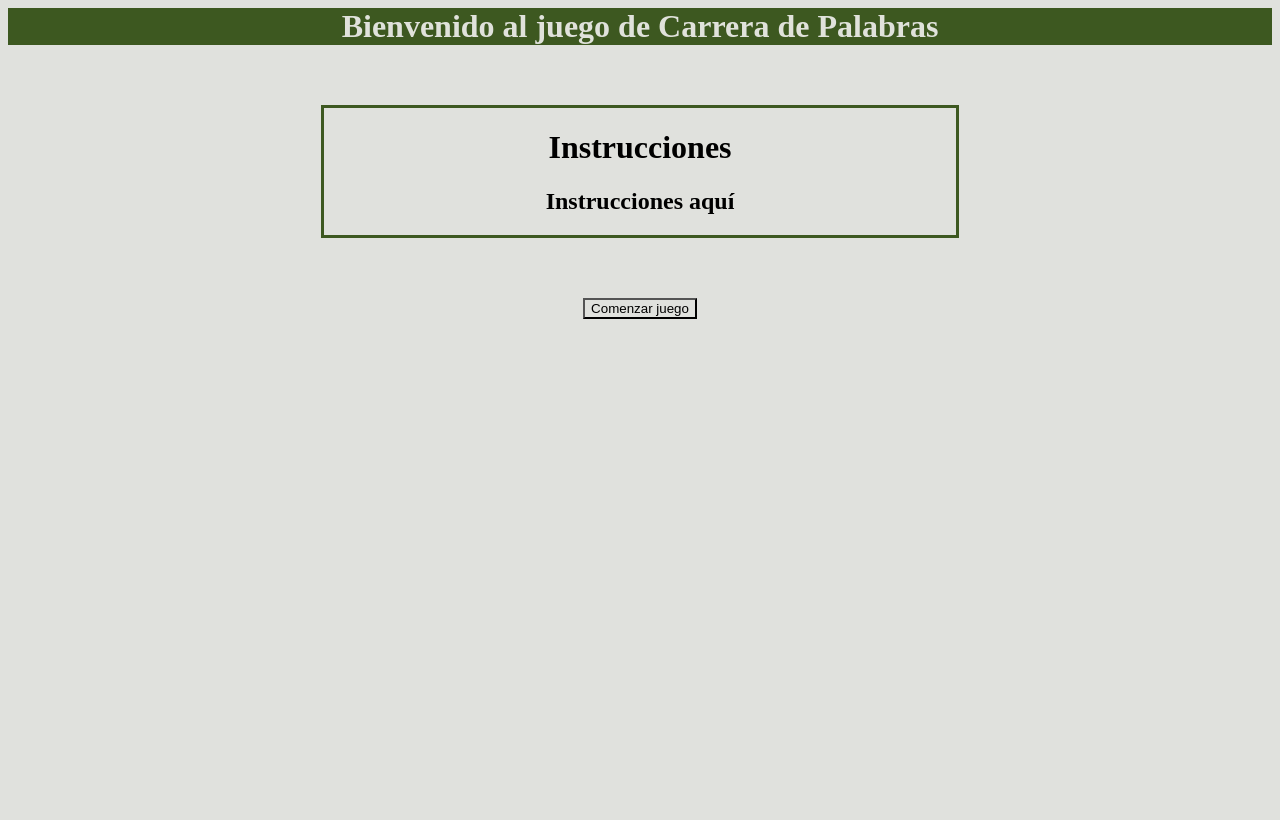
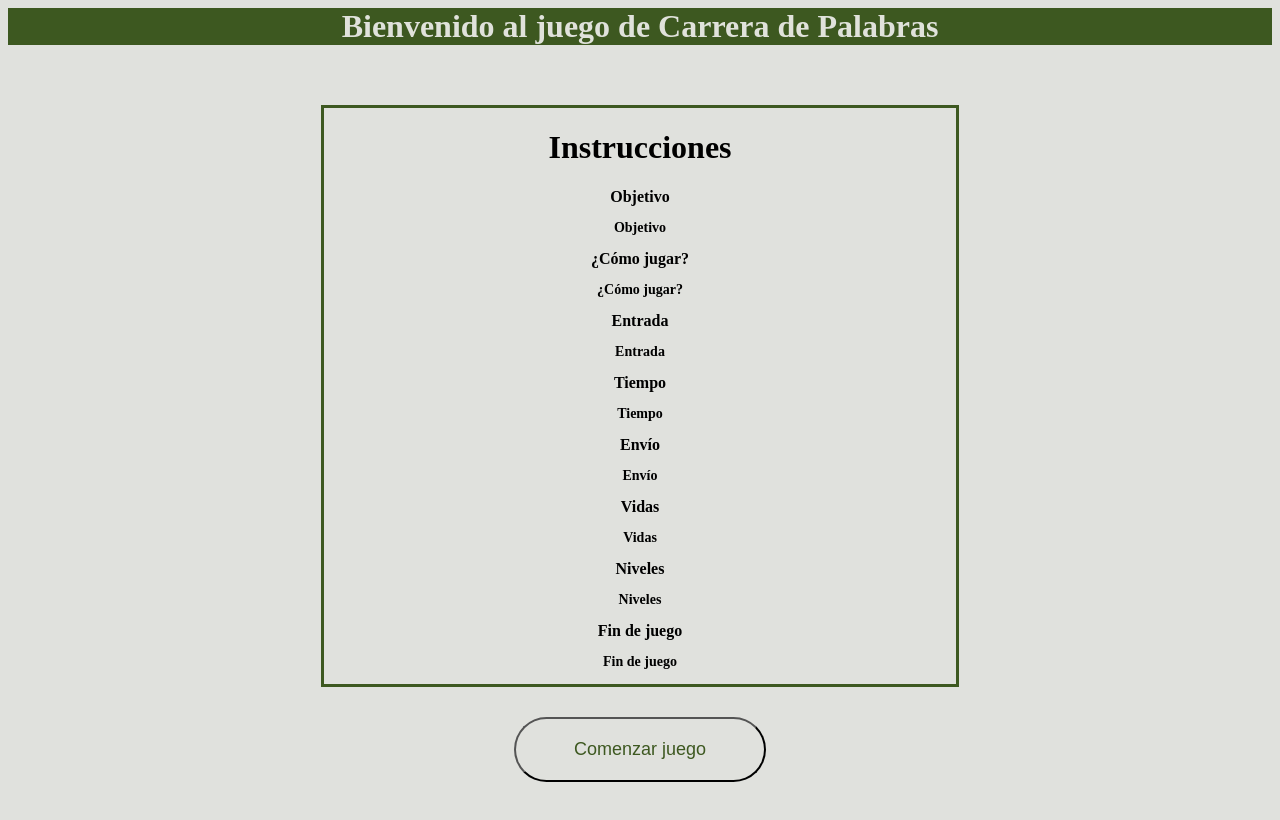
Before and after one commit to zmartand/carreraPalabras, a website: page index.html in a window 1280 px wide. Drawn offline with Linux system fonts and the light colour scheme.

Commit message:
html y css inicial cambios

```diff
--- a/index.html
+++ b/index.html
@@ -11,7 +11,23 @@
     </div>
     <div id="instrucciones">
         <h1>Instrucciones</h1>
-        <h2>Instrucciones aquí</h2>
+            <h2>Objetivo</h2>
+                <h3>Objetivo</h3>
+            <h2>¿Cómo jugar?</h2>
+                <h3>¿Cómo jugar?</h3>
+            <h2>Entrada</h2>
+                <h3>Entrada</h3>
+            <h2>Tiempo</h2>
+                <h3>Tiempo</h3>
+            <h2>Envío</h2>
+                <h3>Envío</h3>
+            <h2>Vidas</h2>
+                <h3>Vidas</h3>
+            <h2>Niveles</h2>
+                <h3>Niveles</h3>
+            <h2>Fin de juego</h2>
+                <h3>Fin de juego</h3>
+
     </div>
     <button>
         Comenzar juego
--- a/style.css
+++ b/style.css
@@ -1,5 +1,11 @@
 *{
     background-color: #e0e1dd;
+}
+h2{
+    font-size: 16px;
+}
+h3{
+    font-size: 14px;
 }
 
 
@@ -25,7 +31,17 @@ body{
 #instrucciones{
     border: 3.5px solid #3D5820;
     margin-top: 60px;
-    margin-bottom: 60px;
+    margin-bottom: 30px;
     width: 50%;
     text-align: center;
 }
+
+button{
+    color: #3D5820;
+    width: 20%;
+    height: 30%;
+    font-size: 18px;
+    margin-bottom: 5%;
+    border-radius: 40px;
+    padding: 20px;
+}
```
